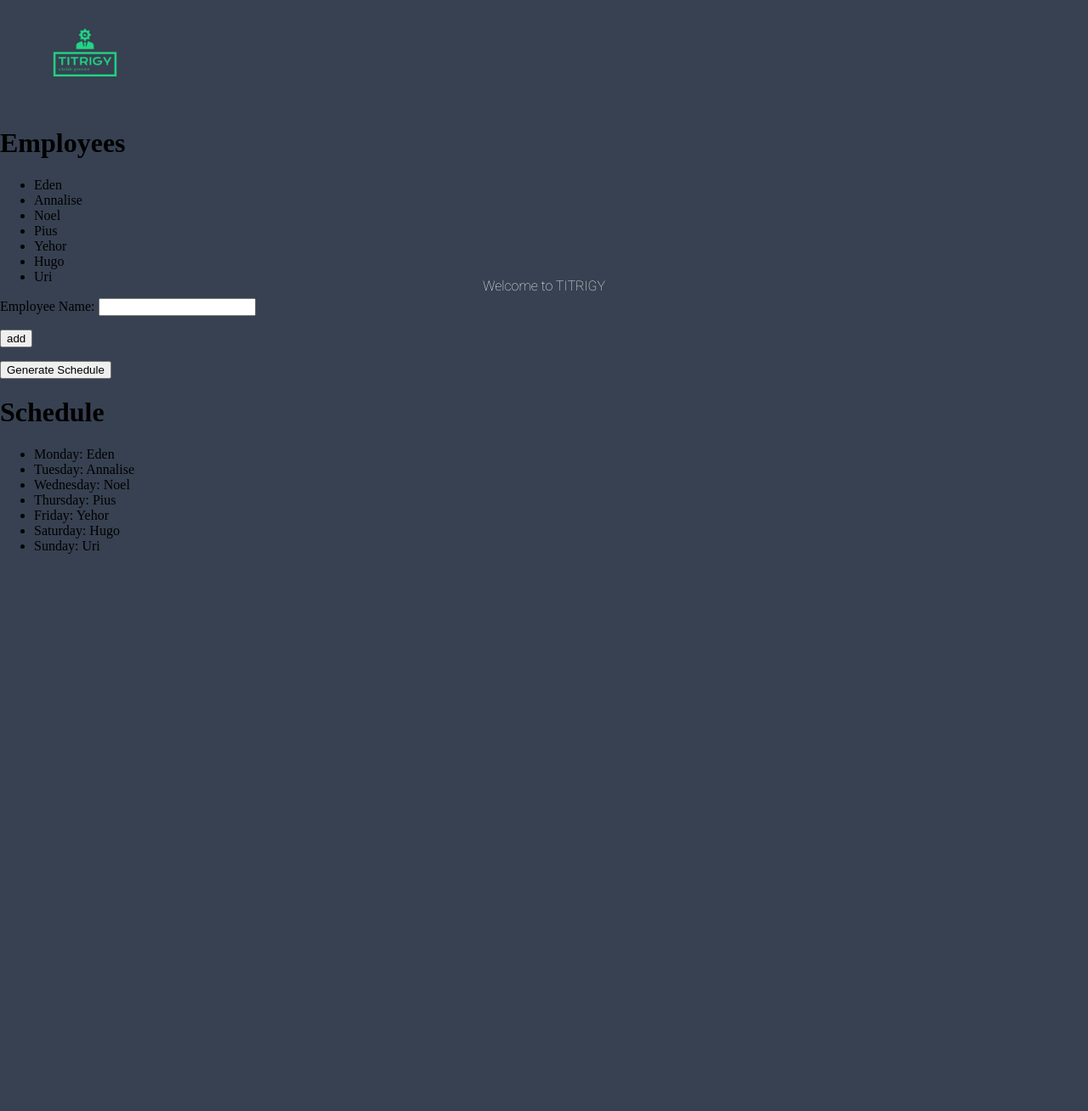
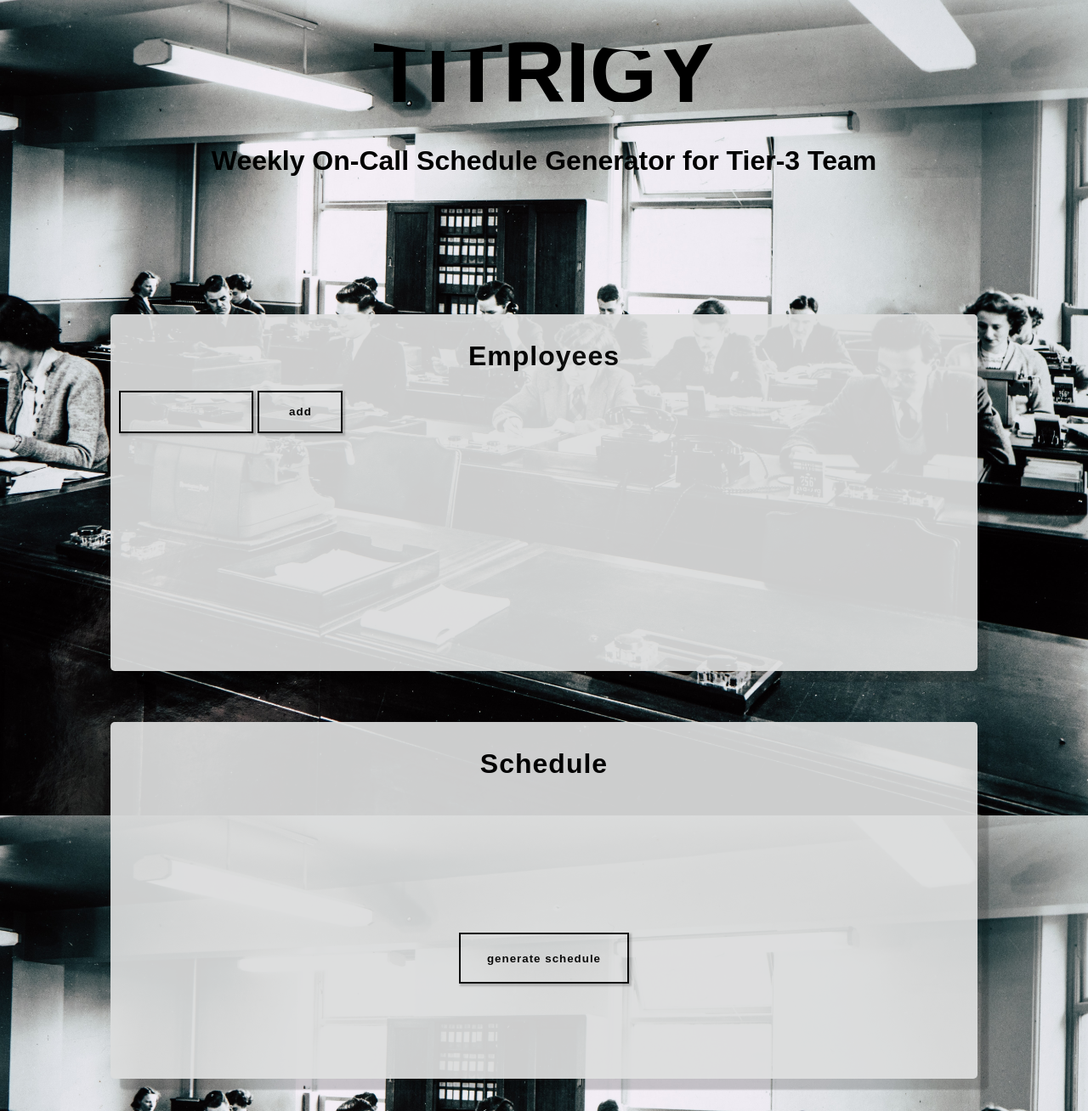
Before and after one commit to horbachoff/titrigy, a Flask app: page / in a window 1280 px wide. Shown: the whole page at 85% size. Before the commit the page ends 652 px from the top, so only its background shows below. Run offline with Flask 2, Linux system fonts and the light colour scheme.

Commit message:
Front End

```diff
--- a/titrigy/app.py
+++ b/titrigy/app.py
@@ -3,10 +3,12 @@ from flask import Flask, render_template, request
 from flask_wtf import FlaskForm
 from wtforms import StringField, SubmitField
 
-app = Flask(__name__)
+app = Flask(__name__, static_folder='static')
 app.config['SECRET_KEY'] = 'mysecret'
 
-employees = ["Yehor", "Eden", "Annalise", "Noel", "Uri", "Pius", "Hugo"]
+
+#initiate employees list as empty
+employees = []
 weekdays = ["Monday", "Tuesday", "Wednesday", "Thursday", "Friday", "Saturday", "Sunday"]
 
 class EmployeeForm(FlaskForm):
@@ -18,9 +20,13 @@ def index():
     if 'employee' in request.form:
         employees.append(request.form['employee'])
     schedule = {}
-    random.shuffle(employees)
-    for i, weekday in enumerate(weekdays):
-        schedule[weekday] = employees[i]
+    if request.method == "POST" and 'generate' in request.form:
+        if len(employees) > 0:
+            for i, weekday in enumerate(weekdays):
+                if i>=len(employees):
+                    schedule[weekday] = employees[i % len(employees)]
+                else:
+                    schedule[weekday] = employees[i]
     return render_template("index.html", employees=employees, template_form=EmployeeForm(), weekdays=weekdays, schedule=schedule)
 
 if __name__ == "__main__":
--- a/titrigy/static/styles/style.css
+++ b/titrigy/static/styles/style.css
@@ -1,185 +1,121 @@
-
-.logo{
-    width: 200px;
+body{
+  font-family:'Segoe UI', Tahoma, Geneva, Verdana, sans-serif;
+  background: url("back.jpg") no-repeat center center fixed;
+    -webkit-background-size: cover;
+    -moz-background-size: cover;
+    -o-background-size: cover;
+    background-size: cover;
 }
 
-  body {
-    margin: 0;
-    height: 100vh;
-    font-weight: 100;
-    background: radial-gradient( #374151, #374151);
-    /* -webkit-overflow-Y: hidden;
-    -moz-overflow-Y: hidden;
-    -o-overflow-Y: hidden; */
-    overflow-y: hidden;
-    -webkit-animation: fadeIn 1 1s ease-out;
-    -moz-animation: fadeIn 1 1s ease-out;
-    -o-animation: fadeIn 1 1s ease-out;
-    animation: fadeIn 1 1s ease-out;
+.flex-container{
+  display: flex;
+  flex-direction: column;
+  justify-content: center;
+  align-items: center;
 }
 
+.card{
+  text-align: start;
+  background-color: rgb(220, 221, 221);
+  color: black;
+  margin: 30px;
+  padding: 90px;
+  padding: 10px;
+  border-radius: 5px;
+  box-shadow: 12px 12px 2px 1px rgba(0, 0, 0, 0.2);
+  width: 1000px;
+  height: 400px;
+  opacity: 0.93;
+  list-style: url('list.png');
+  font-weight: bold;
+  font-family: 'Cabin Condensed', sans-serif;
+  letter-spacing: 1px;
 }
 
-  .light {
-    position: absolute;
-    width: 0px;
-    opacity: .75;
-    background-color: grey;
-    box-shadow: azure 0px 0px 20px 2px;
-    opacity: 0;
-    top: 100vh;
-    bottom: 0px;
-    left: 0px;
-    right: 0px;
-    margin: auto;
+.list{
+  margin: 80px;
+  padding-left: 300px;
+  text-align: start;
+  font-size: larger;
 }
 
-  .x1{
-  -webkit-animation: floatUp 4s infinite linear;
-  -moz-animation: floatUp 4s infinite linear;
-  -o-animation: floatUp 4s infinite linear;
-  animation: floatUp 4s infinite linear;
-   -webkit-transform: scale(1.0);
-   -moz-transform: scale(1.0);
-   -o-transform: scale(1.0);
-  transform: scale(1.0);
+h1{
+  text-align: center;
 }
 
-  .x2{
-  -webkit-animation: floatUp 7s infinite linear;
-  -moz-animation: floatUp 7s infinite linear;
-  -o-animation: floatUp 7s infinite linear;
-  animation: floatUp 7s infinite linear;
-  -webkit-transform: scale(1.6);
-  -moz-transform: scale(1.6);
-  -o-transform: scale(1.6);
-  transform: scale(1.6);
-  left: 15%;
+.card:hover {
+  transform: translateY(-10px) rotate(1deg);
+  box-shadow: 3px 15px 8px -10px rgba(0, 0, 0, 0.3);
+  box-shadow: 12px 12px 2px 1px rgba(0, 0, 0, 0.2);
 }
 
-  .x3{
-  -webkit-animation: floatUp 2.5s infinite linear;
-  -moz-animation: floatUp 2.5s infinite linear;
-  -o-animation: floatUp 2.5s infinite linear;
-  animation: floatUp 2.5s infinite linear;
-  -webkit-transform: scale(.5);
-  -moz-transform: scale(.5);
-  -o-transform: scale(.5);
-  transform: scale(.5);
-  left: -15%;
+#submit{
+  background-color: rgb(220, 221, 221);
+  border-style: solid;
+  border-color: black;
+  box-shadow: 2px 2px 2px 1px rgba(0, 0, 0, 0.2);
+  font-weight: bold;
+  width: 100px;
+  height: 50px;
+  letter-spacing: 1px;
 }
 
-  .x4{
-  -webkit-animation: floatUp 4.5s infinite linear;
-  -moz-animation: floatUp 4.5s infinite linear;
-  -o-animation: floatUp 4.5s infinite linear;
-  animation: floatUp 4.5s infinite linear;
-  -webkit-transform: scale(1.2);
-  -moz-transform: scale(1.2);
-  -o-transform: scale(1.2);
-  transform: scale(1.2);
-  left: -34%;
+#submit:hover {
+  transform: translateY(-10px) rotate(1deg);
+  box-shadow: 3px 15px 8px -10px rgba(0, 0, 0, 0.3);
+  box-shadow: 12px 12px 2px 1px rgba(0, 0, 0, 0.2);
 }
 
-  .x5{
-  -webkit-animation: floatUp 8s infinite linear;
-  -moz-animation: floatUp 8s infinite linear;
-  -o-animation: floatUp 8s infinite linear;
-  animation: floatUp 8s infinite linear;
-  -webkit-transform: scale(2.2);
-  -moz-transform: scale(2.2);
-  -o-transform: scale(2.2);
-  transform: scale(2.2);
-  left: -57%;
+#input{
+  display: flex;
+  justify-content: center;
 }
 
-  .x6{
-  -webkit-animation: floatUp 3s infinite linear;
-  -moz-animation: floatUp 3s infinite linear;
-  -o-animation: floatUp 3s infinite linear;
-  animation: floatUp 3s infinite linear;
-  -webkit-transform: scale(.8);
-  -moz-transform: scale(.8);
-  -o-transform: scale(.8);
-  transform: scale(.8);
-  left: -81%;
+#employee{
+  background-color: rgb(220, 221, 221);
+  border-style: solid;
+  border-color: black;
+  box-shadow: 2px 2px 2px 1px rgba(0, 0, 0, 0.2);
+  font-weight: bold;
+  width: 150px;
+  height: 44px;
+  letter-spacing: 1px;
 }
 
-  .x7{
-  -webkit-animation: floatUp 5.3s infinite linear;
-  -moz-animation: floatUp 5.3s infinite linear;
-  -o-animation: floatUp 5.3s infinite linear;
-  animation: floatUp 5.3s infinite linear;
-  -webkit-transform: scale(3.2);
-  -moz-transform: scale(3.2);
-  -o-transform: scale(3.2);
-  transform: scale(3.2);
-  left: 37%;
+#employee:hover {
+  transform: translateY(-10px) rotate(1deg);
+  box-shadow: 3px 15px 8px -10px rgba(0, 0, 0, 0.3);
+  box-shadow: 12px 12px 2px 1px rgba(0, 0, 0, 0.2);
 }
 
-  .x8{
-  -webkit-animation: floatUp 4.7s infinite linear;
-  -moz-animation: floatUp 4.7s infinite linear;
-  -o-animation: floatUp 4.7s infinite linear;
-  animation: floatUp 4.7s infinite linear;
-  -webkit-transform: scale(1.7);
-  -moz-transform: scale(1.7);
-  -o-transform: scale(1.7);
-  transform: scale(1.7);
-  left: 62%;
+#btn{
+  margin-top: 100px;
+  margin-left: 400px;
+  background-color: rgb(220, 221, 221);
+  border-style: solid;
+  border-color: black;
+  box-shadow: 2px 2px 2px 1px rgba(0, 0, 0, 0.2);
+  font-weight: bold;
+  width: 200px;
+  height: 60px;
+  letter-spacing: 1px;
 }
 
-  .x9{
-  -webkit-animation: floatUp 4.1s infinite linear;
-  -moz-animation: floatUp 4.1s infinite linear;
-  -o-animation: floatUp 4.1s infinite linear;
-  animation: floatUp 4.1s infinite linear;
-  -webkit-transform: scale(0.9);
-  -moz-transform: scale(0.9);
-  -o-transform: scale(0.9);
-  transform: scale(0.9);
-  left: 85%;
+#btn:hover {
+  transform: translateY(-10px) rotate(1deg);
+  box-shadow: 3px 15px 8px -10px rgba(0, 0, 0, 0.3);
+  box-shadow: 12px 12px 2px 1px rgba(0, 0, 0, 0.2);
 }
 
-  button:focus{
-  outline: none;
+.animation{
+  background-size:cover;
+  font-family: 'Cabin Condensed', sans-serif;
+  display:flex;
+  flex-direction:column;
+  justify-content:center;
+  align-items:center;
+  padding-bottom: 10px;
+  margin-top: 30px;
+  margin-bottom: 100px;
  }
-
-  @-webkit-keyframes floatUp{
-  0%{top: 100vh; opacity: 0;}
-  25%{opacity: 1;}
-  50%{top: 0vh; opacity: .8;}
-  75%{opacity: 1;}
-  100%{top: -100vh; opacity: 0;}
-  }
-  @-moz-keyframes floatUp{
-  0%{top: 100vh; opacity: 0;}
-  25%{opacity: 1;}
-  50%{top: 0vh; opacity: .8;}
-  75%{opacity: 1;}
-  100%{top: -100vh; opacity: 0;}
-  }
-  @-o-keyframes floatUp{
-  0%{top: 100vh; opacity: 0;}
-  25%{opacity: 1;}
-  50%{top: 0vh; opacity: .8;}
-  75%{opacity: 1;}
-  100%{top: -100vh; opacity: 0;}
-  }
-  @keyframes floatUp{
-  0%{top: 100vh; opacity: 0;}
-  25%{opacity: 1;}
-  50%{top: 0vh; opacity: .8;}
-  75%{opacity: 1;}
-  100%{top: -100vh; opacity: 0;}
-  }
-
-  .header{
-  position: absolute;
-  top: 40%;
-  left: 50%;
-  transform: translate(-50%, -50%);
-  font-family: 'Roboto', sans-serif;
-  font-weight: 200;
-  color: white;
-  }
+svg{font-weight:bold;max-width:600px;height:100%;}
--- a/titrigy/templates/index.html
+++ b/titrigy/templates/index.html
@@ -6,54 +6,63 @@
     <meta name="viewport" content="width=device-width, initial-scale=1.0">
     <link rel="stylesheet" type="text/css" href="{{ url_for('static', filename='styles/style.css')}}">
     <title>TITRIGY</title>
-    <img class="logo"  src="{{ url_for('static', filename='logo.png' ) }}">
-    <link href="https://fonts.googleapis.com/css?family=Roboto:100" rel="stylesheet">
-        <p id='head1' class='header'>Welcome to TITRIGY</p>
-    <div class='light x1'></div>
-    <div class='light x2'></div>
-    <div class='light x3'></div>
-    <div class='light x4'></div>
-    <div class='light x5'></div>
-    <div class='light x6'></div>
-    <div class='light x7'></div>
-    <div class='light x8'></div>
-    <div class='light x9'></div>
+    <!-- <link rel="icon" href="../static/logo.png" type="image/icon type">
+    <img class="logo"  src="{{ url_for('static', filename='logo.png' ) }}"> -->
+    <div class="animation">
+        <svg viewbox="0 0 100 20">
+            <defs>
+            <linearGradient id="gradient">
+                <stop color="#000"/>
+            </linearGradient>
+            <pattern id="wave" x="0" y="-25" width="100%" height="100%" patternUnits="userSpaceOnUse">
+                <path id="wavePath" d="M-40 9 Q-30 7 -20 9 T0 9 T20 9 T40 9 T60 9 T80 9 T100 9 T120 9 V20 H-40z" mask="url(#mask)" fill="url(#gradient)">
+                <animateTransform
+                    attributeName="transform"
+                    begin="0s"
+                    dur="1.5s"
+                    type="translate"
+                    from="0,0"
+                    to="40,0"
+                    repeatCount="indefinite" />
+                </path>
+            </pattern>
+            </defs>
+            <text text-anchor="middle" x="50" y="15" font-size="17" fill="white" fill-opacity="0.1">TITRIGY</text>
+            <text text-anchor="middle" x="50" y="15" font-size="17" fill="url(#wave)"  fill-opacity="1">TITRIGY</text>
+        </svg>
+        <h1>Weekly On-Call Schedule Generator for Tier-3 Team</h1>
+    </div>
 </head>
 <body>
+    <div class="flex-container">
+        <div class="card">
             <h1>Employees</h1>
-    <ul>
+            <form method="POST">
+                {{ template_form.hidden_tag() }}
+                <p class="input">
+                    {{ template_form.employee }}
+                    {{ template_form.submit() }}
+                </p>
+                <ul class="list">
                     {% for employee in employees %}
                         <li>{{ employee }}</li>
                     {% endfor %}
                 </ul>
-
-    <form method="POST">
-        {{ template_form.hidden_tag() }}
-        <p>
-            {{ template_form.employee.label }}
-            {{ template_form.employee }}
-        </p>
-        <p>{{ template_form.submit() }}</p>
+                <p></p>
             </form>
-
-    <!-- <h1>Weekdays</h1>
-    <ul>
-        {% for weekday in weekdays %}
-            <li>{{ weekday }}</li>
-        {% endfor %}
-    </ul> -->
-
-    <form method="POST">
-        <input type="submit" value="Generate Schedule">
-    </form>
-
+        </div>
+        <div class="card">
             <h1>Schedule</h1>
-    <ul>
+            <ul class="list">
                 {% for day, employee in schedule.items() %}
                     <li>{{ day }}: {{ employee }}</li>
                 {% endfor %}
             </ul>
-
+            <form method="POST">
+                <input id="btn" type="submit" name="generate" value="generate schedule">
+            </form>
+        </div>
+    </div>
 </body>
 
 </html>
```
Also changed, not shown: titrigy/static/styles/back.jpg (added), titrigy/static/styles/list.png (added), 3 other files. Lines whose indentation alone changed are shown as unchanged.
